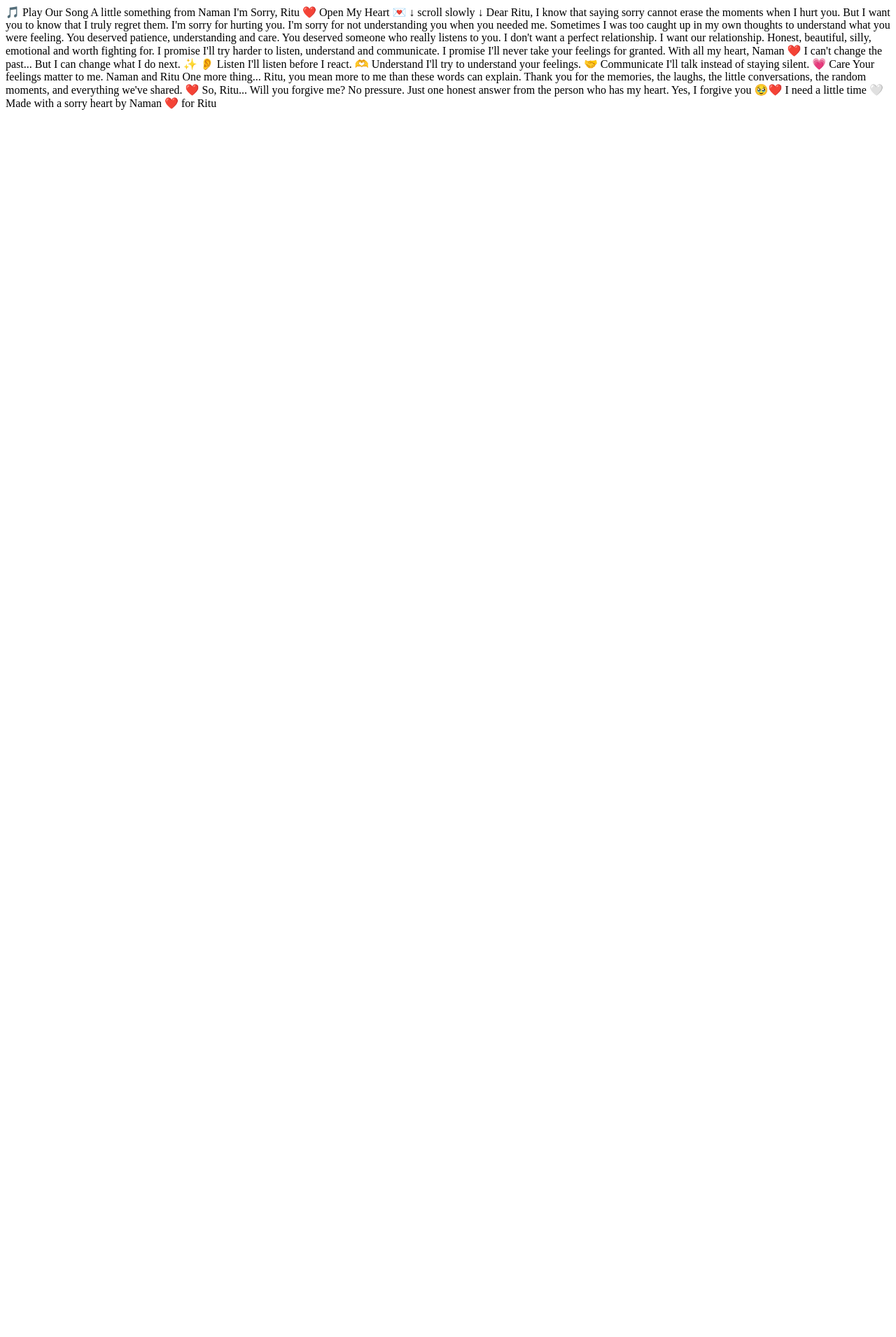
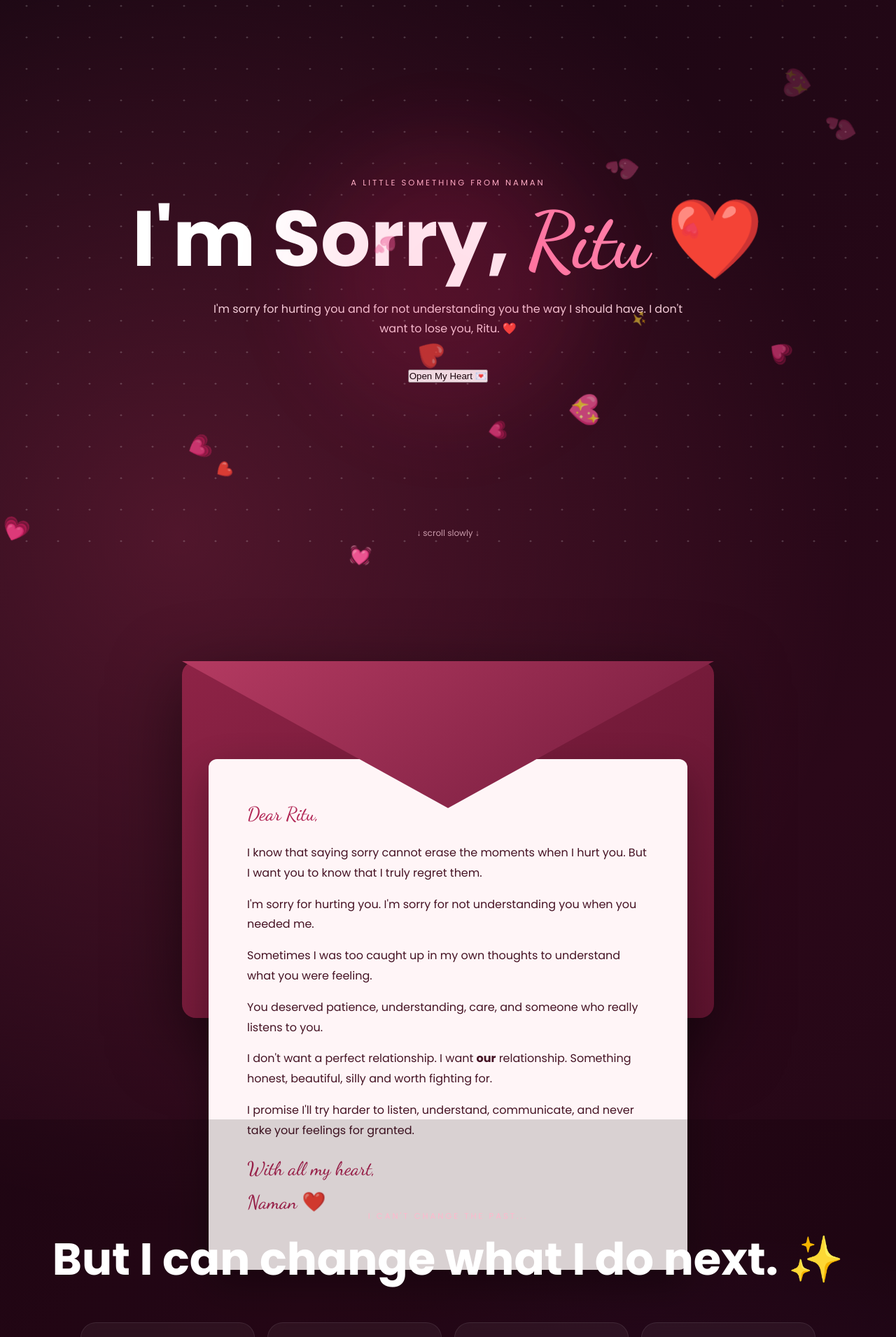
Before and after one commit to Naman-Pradhan/naman-ritu-sorry, a Flask app: page / in a window 1280 px wide. Shown: the top 1911 px of the page at 70% size. Before the commit the page ends 157 px from the top, so only its background shows below. Run offline with Flask 3, Linux system fonts and the light colour scheme.

Commit message:
Update index.html

```diff
--- a/templates/index.html
+++ b/templates/index.html
@@ -1,45 +1,266 @@
-🎵 Play Our Song
+<!DOCTYPE html>
+<html lang="en">
+
+<head>
+    <meta charset="UTF-8">
+    <meta name="viewport" content="width=device-width, initial-scale=1.0">
+
+    <title>I'm Sorry Ritu ❤️</title>
+
+    <link rel="stylesheet"
+          href="{{ url_for('static', filename='style.css') }}">
+</head>
+
+<body>
+
+    <!-- Floating hearts -->
+    <div id="hearts"></div>
+
+    <!-- MUSIC -->
+    <audio id="bgMusic" loop>
+        <source
+            src="{{ url_for('static', filename='music.mp3') }}"
+            type="audio/mpeg">
+    </audio>
+
+
+    <!-- HERO -->
+
+    <section class="hero">
+
+        <div class="glow"></div>
+
+        <p class="small-text">
             A little something from Naman
+        </p>
 
-I'm Sorry, Ritu ❤️
+        <h1>
+            I'm Sorry,
+            <span>Ritu</span> ❤️
+        </h1>
 
+        <p class="subtitle">
+            <span id="typing"></span>
+        </p>
+
+        <button onclick="startExperience()">
             Open My Heart 💌
+        </button>
+
+        <div class="scroll">
             ↓ scroll slowly ↓
+        </div>
+
+    </section>
+
+
+    <!-- APOLOGY LETTER -->
+
+    <section class="letter-section" id="letter">
+
+        <div class="envelope"
+             id="envelope"
+             onclick="openLetter()">
+
+            <div class="flap"></div>
+
+            <div class="paper">
+
+                <p class="hand">
                     Dear Ritu,
+                </p>
 
-I know that saying sorry cannot erase the moments when I hurt you. But I want you to know that I truly regret them.
+                <p>
+                    I know that saying sorry cannot erase
+                    the moments when I hurt you.
+                    But I want you to know that I truly regret them.
+                </p>
 
-I'm sorry for hurting you. I'm sorry for not understanding you when you needed me.
+                <p>
+                    I'm sorry for hurting you.
+                    I'm sorry for not understanding you
+                    when you needed me.
+                </p>
 
-Sometimes I was too caught up in my own thoughts to understand what you were feeling.
+                <p>
+                    Sometimes I was too caught up in my own thoughts
+                    to understand what you were feeling.
+                </p>
 
-You deserved patience, understanding and care. You deserved someone who really listens to you.
+                <p>
+                    You deserved patience,
+                    understanding,
+                    care,
+                    and someone who really listens to you.
+                </p>
 
-I don't want a perfect relationship. I want our relationship. Honest, beautiful, silly, emotional and worth fighting for.
+                <p>
+                    I don't want a perfect relationship.
+                    I want <b>our</b> relationship.
+                    Something honest, beautiful,
+                    silly and worth fighting for.
+                </p>
 
-I promise I'll try harder to listen, understand and communicate. I promise I'll never take your feelings for granted.
+                <p>
+                    I promise I'll try harder to listen,
+                    understand,
+                    communicate,
+                    and never take your feelings for granted.
+                </p>
 
-With all my heart,
+                <p class="hand">
+                    With all my heart,<br>
                     Naman ❤️
+                </p>
 
+            </div>
+
+        </div>
+
+    </section>
+
+
+    <!-- PROMISES -->
+
+    <section class="promise">
+
+        <p class="small-text">
             I can't change the past...
+        </p>
 
+        <h2>
             But I can change what I do next. ✨
-👂 Listen I'll listen before I react.
-🫶 Understand I'll try to understand your feelings.
-🤝 Communicate I'll talk instead of staying silent.
-💗 Care Your feelings matter to me.
-Naman and Ritu
+        </h2>
+
+        <div class="promise-grid">
+
+            <div>
+                👂
+                <b>Listen</b>
+                <span>
+                    I'll listen before I react.
+                </span>
+            </div>
+
+            <div>
+                🫶
+                <b>Understand</b>
+                <span>
+                    I'll try to understand your feelings.
+                </span>
+            </div>
+
+            <div>
+                🤝
+                <b>Communicate</b>
+                <span>
+                    I'll talk instead of staying silent.
+                </span>
+            </div>
+
+            <div>
+                💗
+                <b>Care</b>
+                <span>
+                    Your feelings matter to me.
+                </span>
+            </div>
+
+        </div>
+
+    </section>
+
+
+    <!-- MEMORY -->
+
+    <section class="memory">
+
+        <div class="photo-card">
+
+            <img
+                src="{{ url_for('static', filename='ritu.jpg') }}"
+                alt="Naman and Ritu"
+                class="couple-photo">
+
+        </div>
+
+        <div class="memory-text">
+
+            <p class="small-text">
                 One more thing...
+            </p>
 
-Ritu, you mean more to me than these words can explain.
-Thank you for the memories, the laughs, the little conversations, the random moments, and everything we've shared.
+            <h2>
+                Ritu, you mean more to me
+                than these words can explain.
+            </h2>
 
+            <p>
+                Thank you for the memories,
+                the laughs,
+                the little conversations,
+                the random moments,
+                and everything we've shared.
+            </p>
+
+        </div>
+
+    </section>
+
+
+    <!-- FINAL QUESTION -->
+
+    <section class="final">
+
+        <div class="final-card">
+
+            <div class="big-heart">
                 ❤️
+            </div>
+
+            <p class="small-text">
                 So, Ritu...
+            </p>
 
+            <h2>
                 Will you forgive me?
-No pressure. Just one honest answer from the person who has my heart.
+            </h2>
 
-Yes, I forgive you 🥹❤️ I need a little time 🤍
+            <p class="soft">
+                No pressure.
+                Just one honest answer
+                from the person who has my heart.
+            </p>
+
+            <div class="buttons">
+
+                <button class="yes"
+                        onclick="forgive()">
+                    Yes, I forgive you 🥹❤️
+                </button>
+
+                <button class="maybe"
+                        id="maybe"
+                        onclick="moveButton()">
+                    I need a little time 🤍
+                </button>
+
+            </div>
+
+            <div id="response"></div>
+
+        </div>
+
+    </section>
+
+
+    <footer>
         Made with a sorry heart by Naman ❤️ for Ritu
+    </footer>
+
+
+    <script src="{{ url_for('static', filename='script.js') }}"></script>
+
+</body>
+
+</html>
```
Lines whose indentation alone changed are shown as unchanged.
